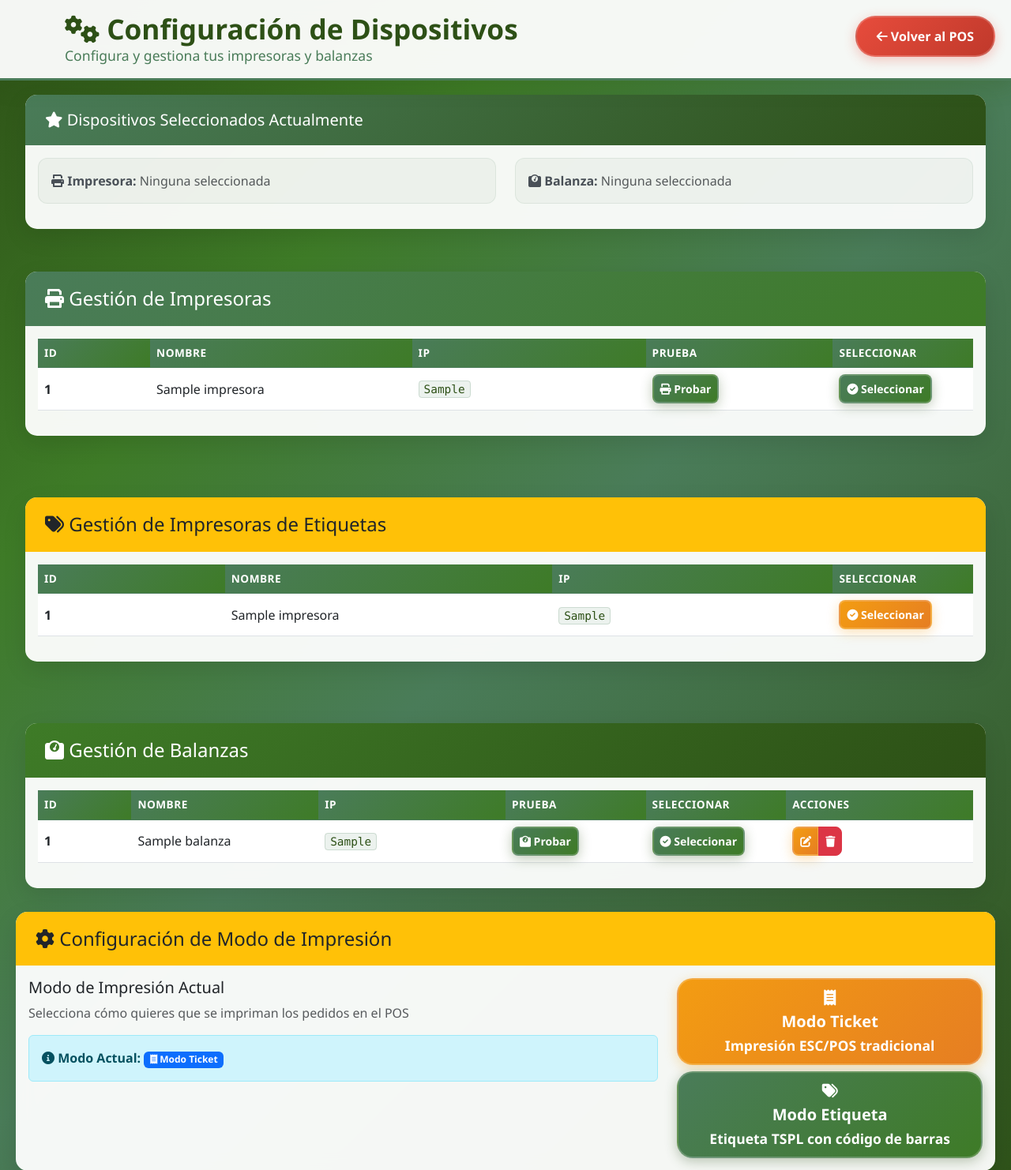
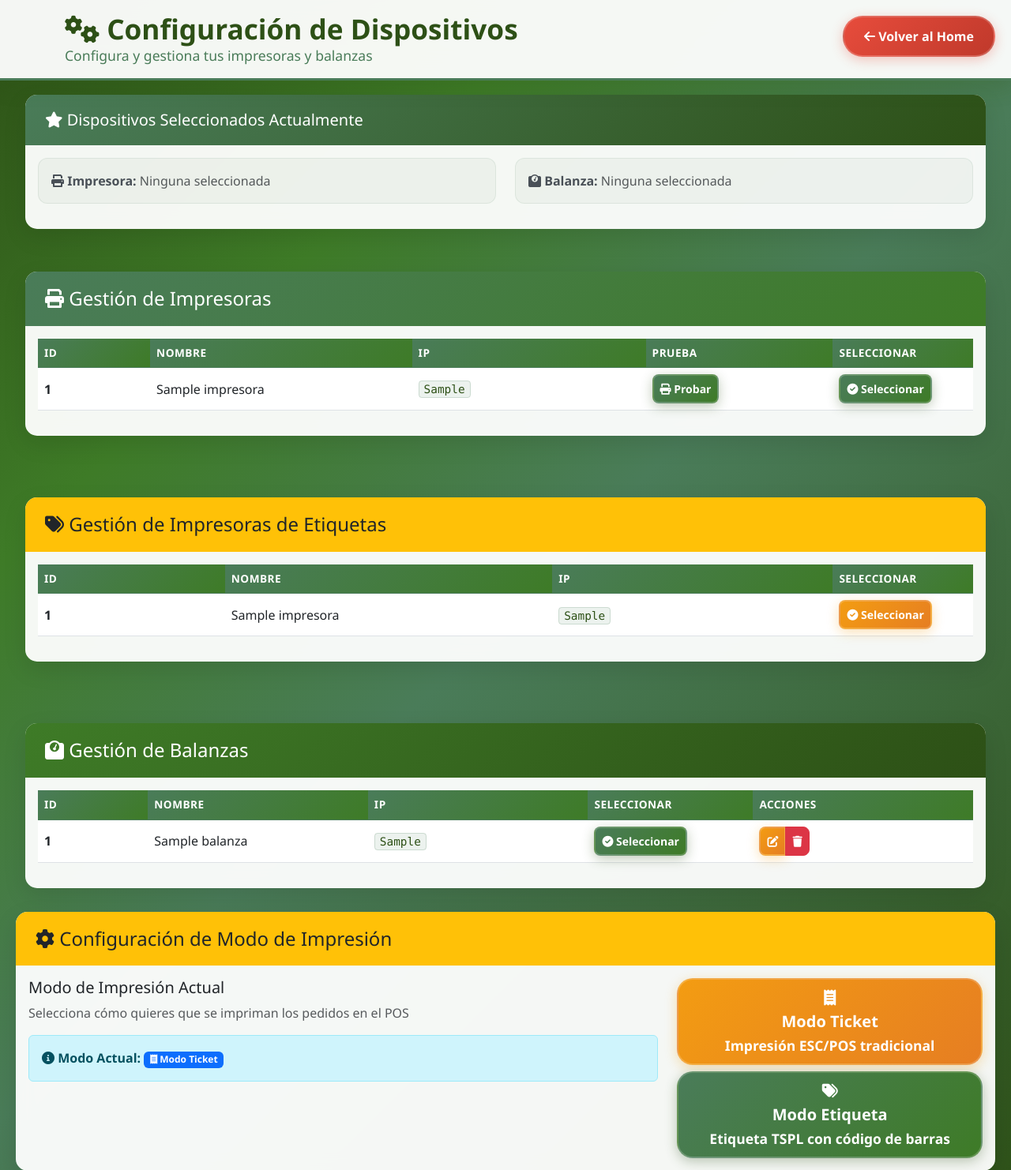
Before and after one commit to sarmienmj/scg-estandar, a Django app: template core/templates/configuracion_dispositivos.html in a window 1280 px wide. Shown: the top 1482 px of the page at 79% size. Run offline with Django 4.2, Linux system fonts and the light colour scheme; the template is opened without the code that fills it: most values are stand-ins (such as "Sample title", 1, 10 or a date in 2020); some libraries are stand-ins or nearby versions.

```diff
--- a/core/templates/configuracion_dispositivos.html
+++ b/core/templates/configuracion_dispositivos.html
@@ -319,8 +319,8 @@ code {
 
 <body>
     <!-- Botón para volver -->
-    <a href="/pos/" class="btn btn-primary btn-volver">
-        <i class="fas fa-arrow-left"></i> Volver al POS
+    <a href="{% url 'pos:home' %}" class="btn btn-primary btn-volver">
+        <i class="fas fa-arrow-left"></i> Volver al Home
     </a>
 
     <!-- Header independiente -->
@@ -610,7 +610,7 @@ code {
                                     <th style="width: 10%;">ID</th>
                                     <th style="width: 20%;">Nombre</th>
                                     <th style="width: 20%;">IP</th>
-                                    <th style="width: 15%;">Prueba</th>
+                                    <th style="width: 15%; display: none;">Prueba</th>
                                     <th style="width: 15%;">Seleccionar</th>
                                     <th style="width: 20%;">Acciones</th>
                                 </tr>
@@ -621,7 +621,7 @@ code {
                                     <td><strong>{{ bal_id }}</strong></td>
                                     <td>{{ balanza.nombre }}</td>
                                     <td><code>{{ balanza.ip }}</code></td>
-                                    <td>
+                                    <td style="display: none;">
                                         <button class="btn btn-outline-success btn-sm"
                                                 onclick="probarBalanza('{{ bal_id }}')"
                                                 id="btn-test-bal-{{ bal_id }}"
```
Also changed, not shown: core/media/productos/AgenteX.png (added), core/pos/migrations/0001_initial.py (added), 1 other file.
